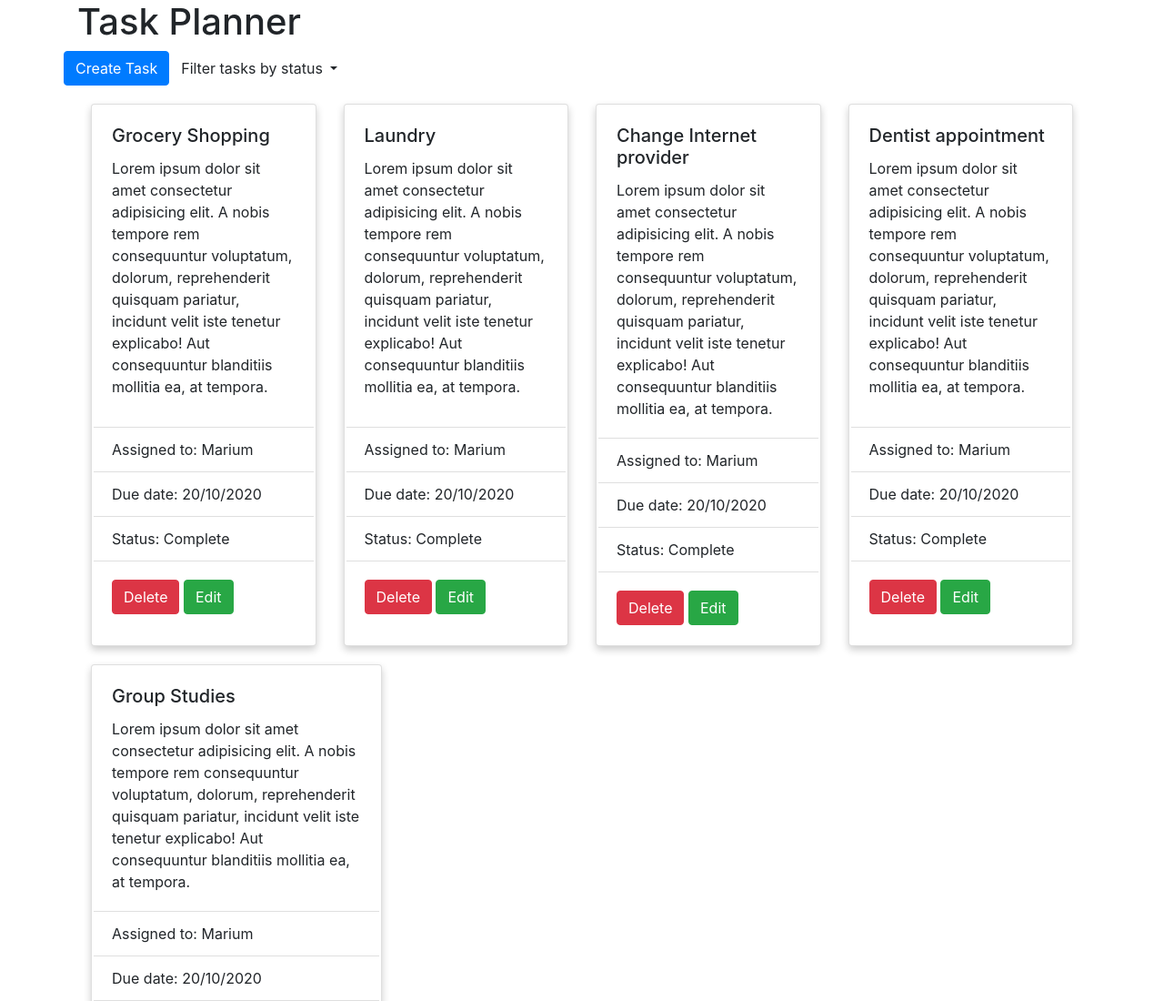
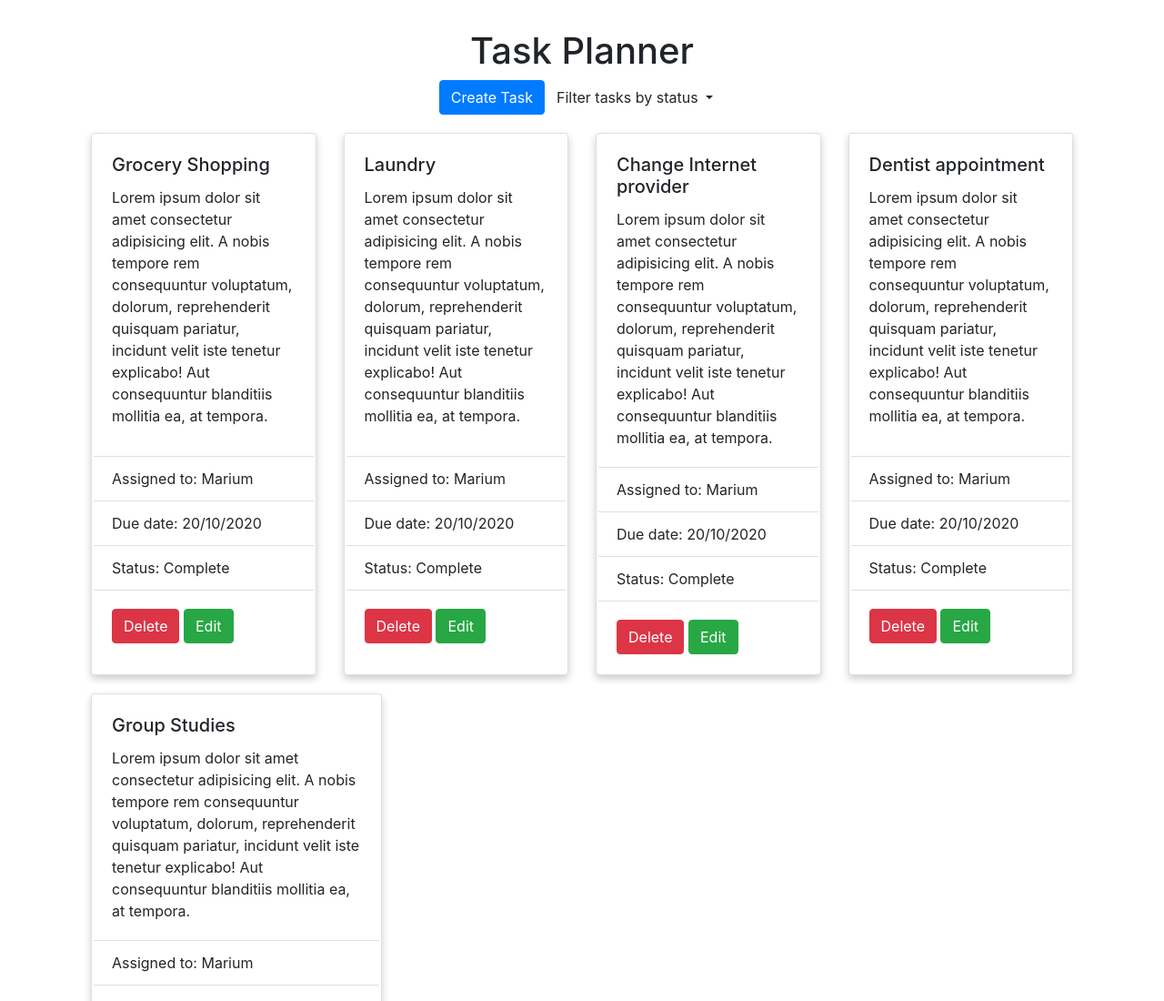
Before and after one commit to lucitemple/task-planner, a plain HTML site: page index.html in a window 1280 px wide. Shown: the top 1100 px of the page at 91% size. Drawn offline with nearby package versions, Linux system fonts and the light colour scheme.

Commit message:
Align header content & buttons

```diff
--- a/index.html
+++ b/index.html
@@ -26,7 +26,7 @@
         <h1>Task Planner</h1>
       </header>
       <main>
-        <div class="row">
+        <div class="row header-buttons">
           <!--Create Task button-->
           <!-- Create button trigger Task modal -->
           <button
--- a/style.css
+++ b/style.css
@@ -1,9 +1,11 @@
 
-/*
 #pageTitle {
+  text-align: center;
+  margin-top: 2rem;
 
 }
 
+/*
 #createTaskButton{
 
 }
@@ -12,6 +14,10 @@
 
 }
 */
+
+.header-buttons {
+  justify-content: center;
+}
 .card{
  box-shadow: 0 4px 8px 0 rgba(0, 0, 0, 0.2);
   width: 80%;
```
